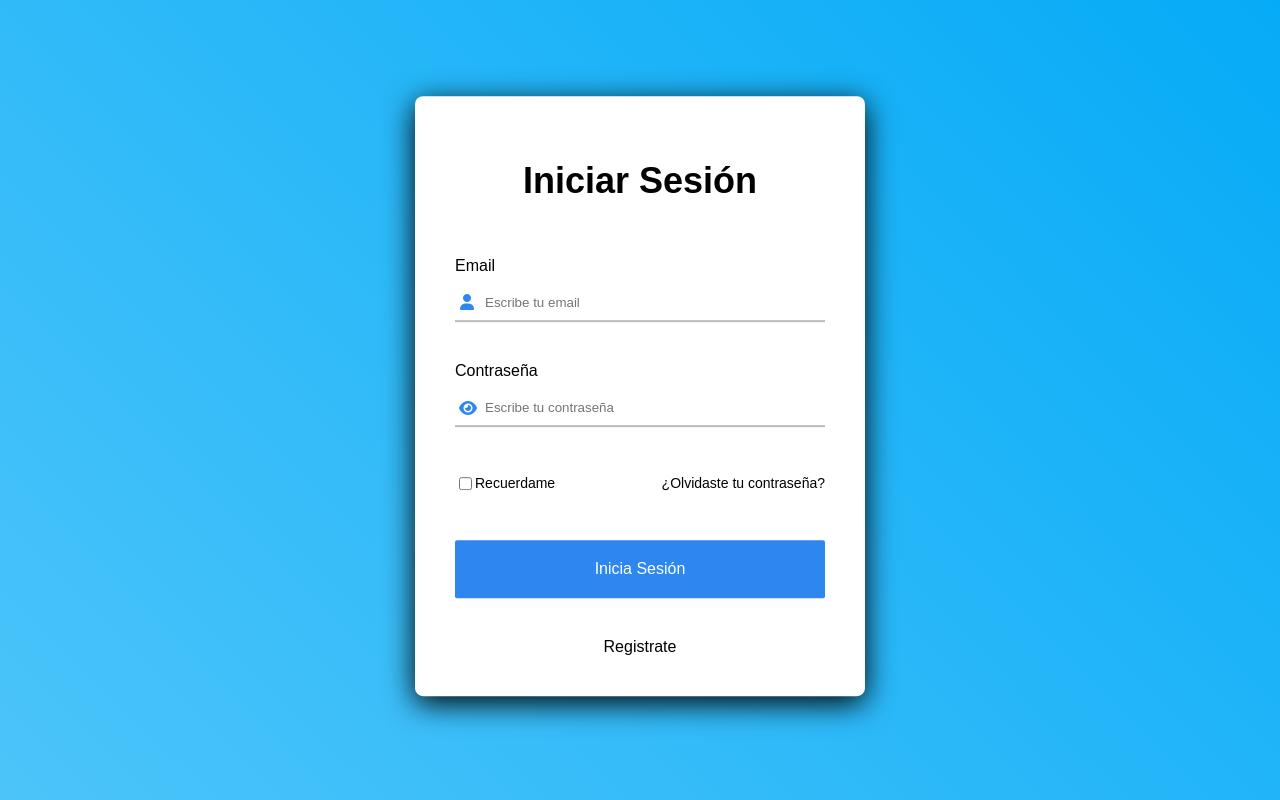
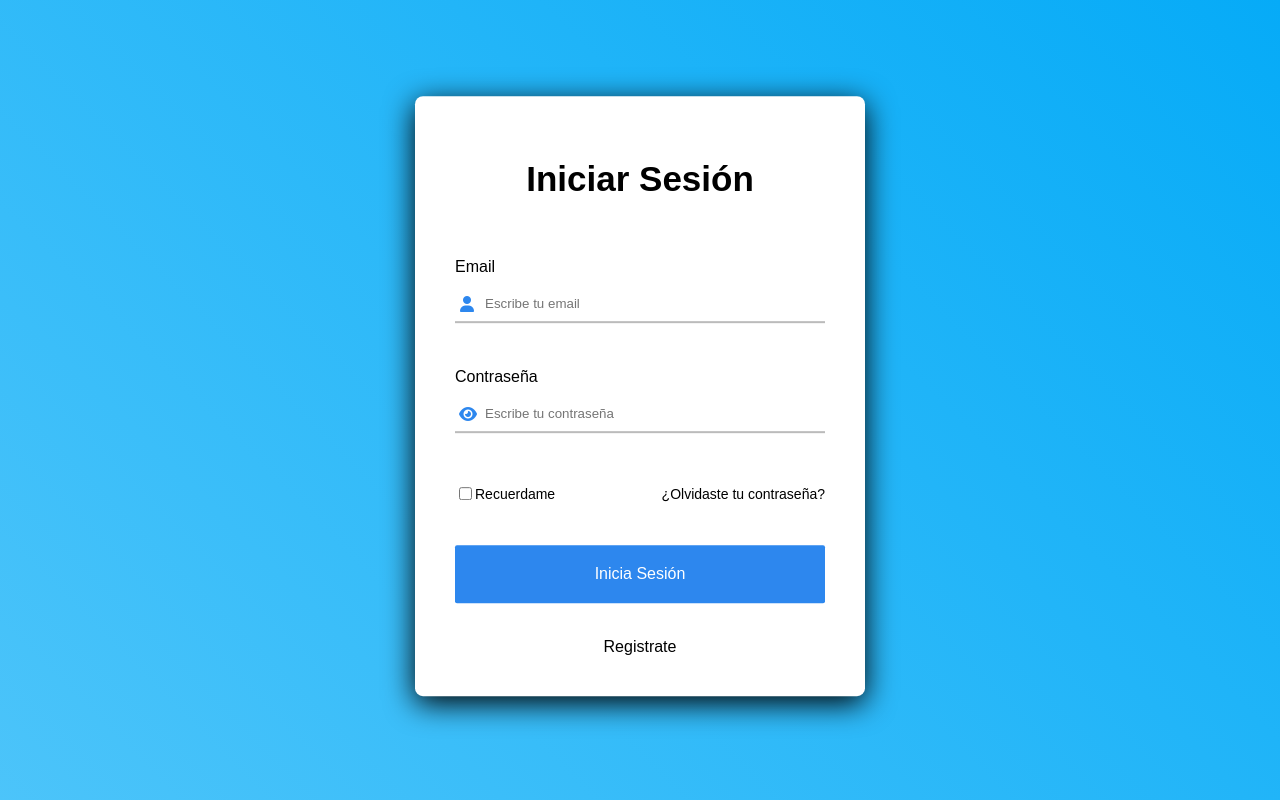
Before and after one commit to Vonhau/Login-Page-Vonhauniana, a plain HTML site: page index.html in a window 1280 px wide. Drawn offline with Linux system fonts and the light colour scheme.

Commit message:
Add files via upload

```diff
--- a/Style.css
+++ b/Style.css
@@ -37,10 +37,9 @@ body {
     animation: flotar 3s ease-in-out alternate infinite;
 }
 
-.iniciar-sesion {
-    display: flex;
-    align-self: center;
-    font-size: 18px;
+h1 {
+    text-align: center;
+    font-size: 35px;
 }
 
 .content__form-container > label {
@@ -83,12 +82,6 @@ body {
     color: #2d87ee;
 }
 
-.form__inputs-button {
-    display: flex;
-    justify-content: center;
-    margin: 10px 0;
-}
-
 .form__inputs-check {
     display: flex;
     align-items: center;
@@ -111,7 +104,6 @@ body {
 .form__boton-sesion {
     border: none;
     border-radius: 2px;
-    flex-basis: 100%;
     padding: 20px 10px;
     background-color: #2d87ee;
     color: #fff;
@@ -162,3 +154,9 @@ a:hover {
     50% {opacity: 50%;}
     100% {opacity: 100%;}
 }
+
+@media screen and (min-width: 410px) {
+     .form__olvidaste-contra > b {
+        text-align: right;
+     }
+}
--- a/index.html
+++ b/index.html
@@ -19,9 +19,7 @@
 
       <div class="content__form-container">
 
-        <div class="iniciar-sesion">
         <h1>Iniciar Sesión</h1>
-       </div>
 
        <div class="form__INPUTSREALLY">
        <label>Email</label>
@@ -47,13 +45,9 @@
          </div>
        </div>
 
-       <div class="form__inputs-button">
-        <input type="submit" value="Inicia Sesión" class="form__boton-sesion">
-       </div>
+       <input class="form__boton-sesion"type="submit" value="Inicia Sesión">
 
-       <div class="form-registrarse">
-        <a href="C:/Users/TT/Desktop/Stuff/Proyectos/Página/signup.html">Registrate</a>
-       </div>
+       <a class="form-registrarse" href="C:/Users/TT/Desktop/Stuff/Proyectos/Página/signup.html">Registrate</a>
 
       </div>
     </form>
```
Lines whose indentation alone changed are shown as unchanged.
